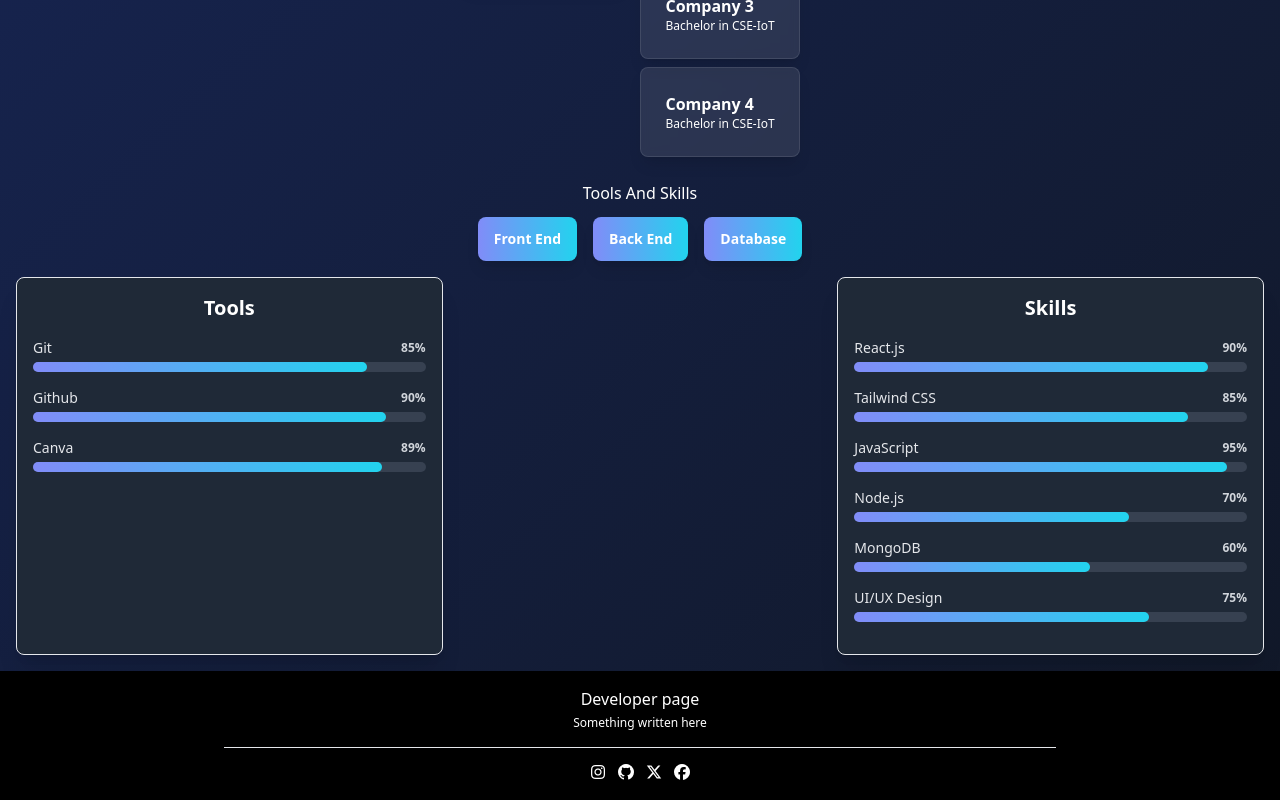
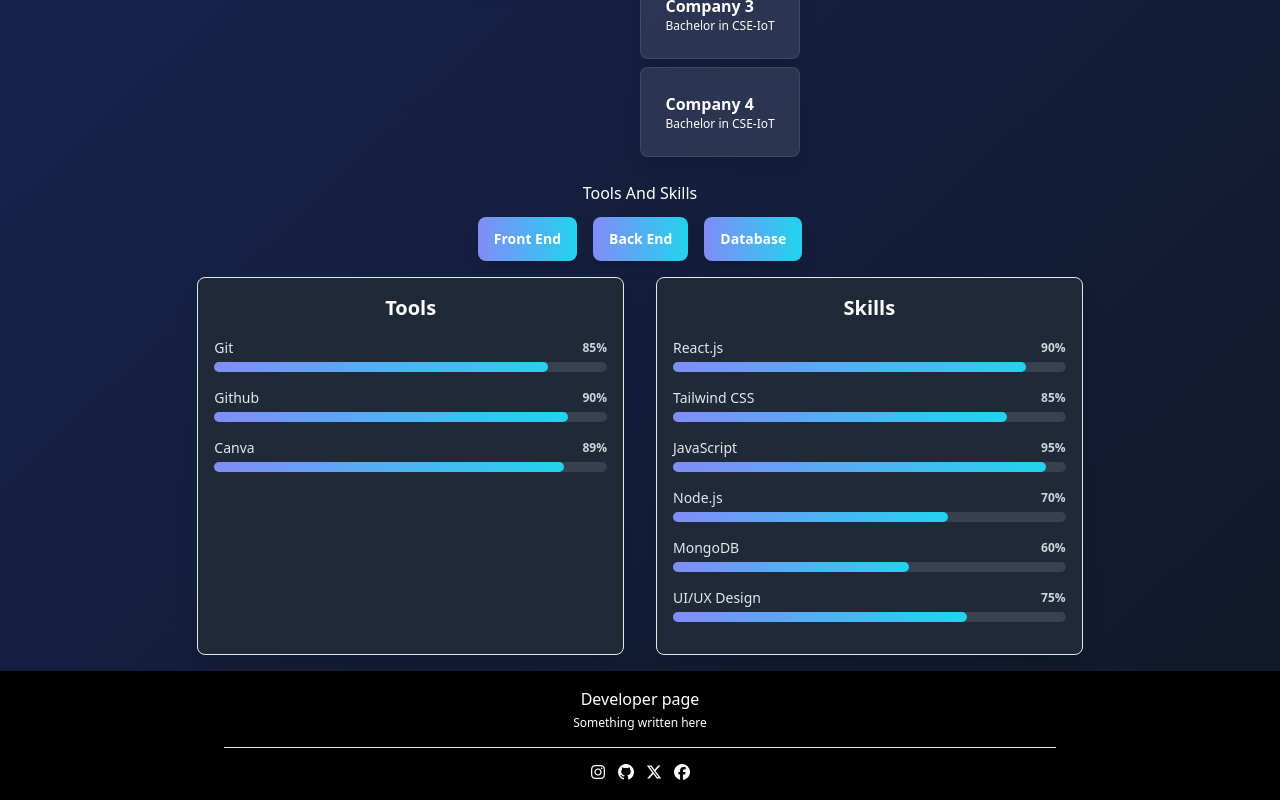
Before and after one commit to Shivom76/Portfilio, a React (Vite) app: page / in a window 1280 px wide. Shown: the part 399-1199 px from the top of the page. Built offline with nearby package versions, Linux system fonts and the light colour scheme.

Commit message:
few changes

```diff
--- a/src/components/Tools.jsx
+++ b/src/components/Tools.jsx
@@ -25,7 +25,7 @@ export default function Tools({data}){
             </div>
 
 
-            <div className="skillSet flex justify-between">
+            <div className="skillSet flex justify-center">
 
                 <div className="w-1/2 md:w-1/3 p-4 border rounded-lg bg-gray-800 shadow-xl m-4">
                     <h3 className="text-xl font-bold mb-4">Tools</h3>
```
